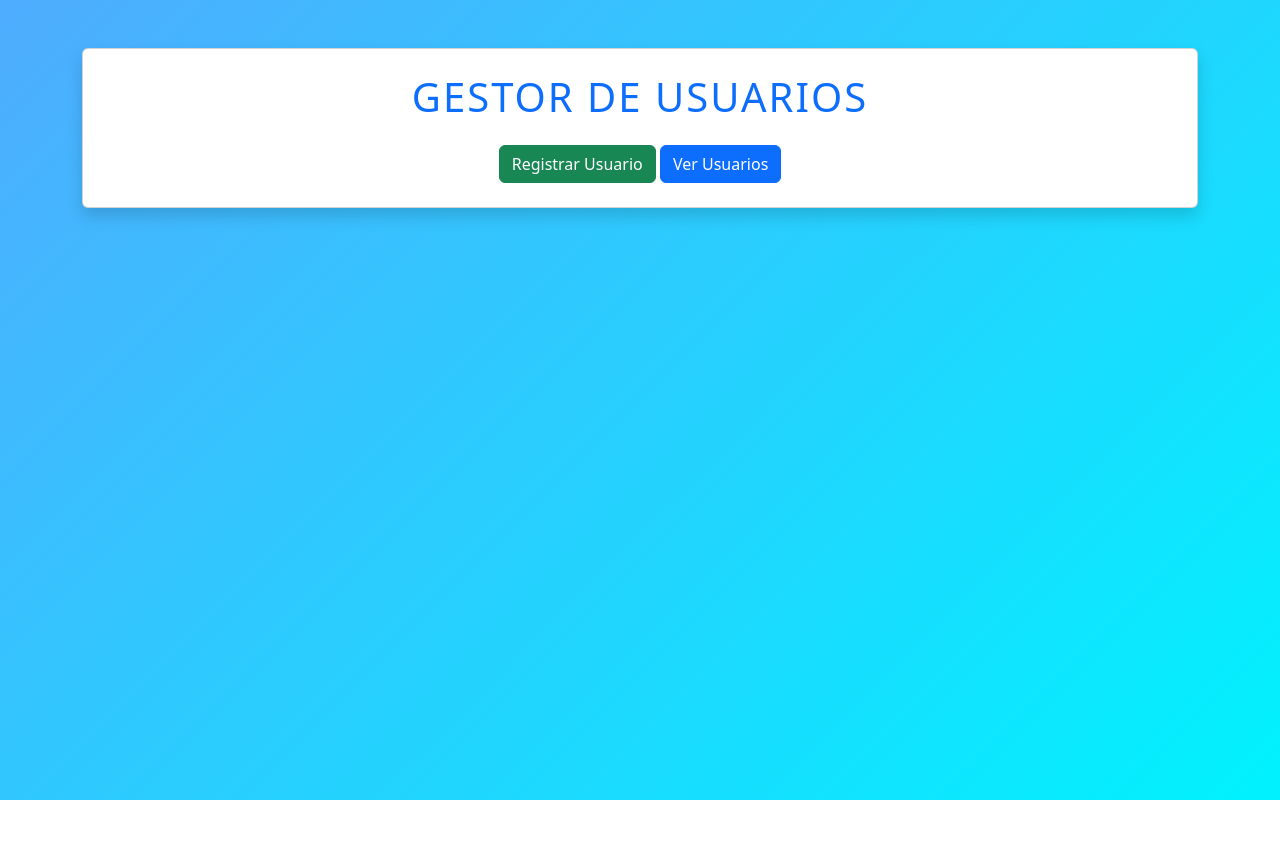
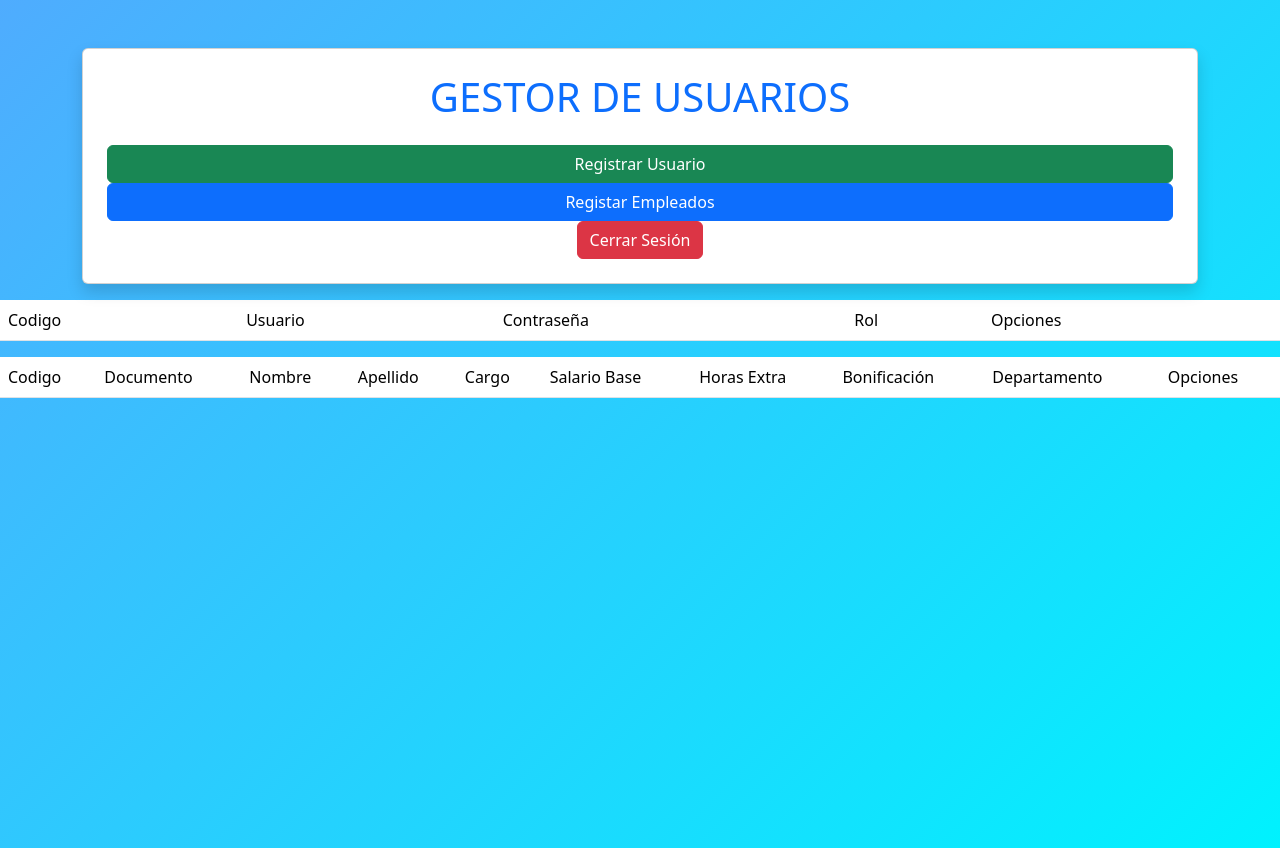
Before and after one commit to Juanbix17/GestorUsuarioDavid, a Flask app: page / in a window 1280 px wide. Before the commit the page ends 800 px from the top, so only its background shows below. Run offline with Flask 3, Linux system fonts and the light colour scheme.

Commit message:
Actualizacion de BD,Usuarios y Empleados

```diff
--- a/app.py
+++ b/app.py
@@ -22,21 +22,12 @@ def guardar_usuario():
 
     # SQL
     #============================================================================================
-    sql ="SELECT docuemple FROM usuarios WHERE docuemple = %s"
-
-    cursor.execute(sql,(documento,))
-    resultado = cursor.fetchone()
-
-    if resultado:
-         print("El documento ya esta registrado")
-    else:
-        sql = """INSERT INTO usuarios(usuario, password, rol, docuemple)VALUES(%s, %s, %s, %s)"""
-        datos = (usuario, password, rolusu, documento)
-        cursor.execute(sql, datos)
-        con.commit()
-        print("Usuario registrado Correctamente")
-      #============================================================================================
-    return redirect('/')
+    sql = """INSERT INTO usuarios(usuario, password, rol, docuemple)VALUES(%s, %s, %s, %s)"""
+    datos = (usuario, password, rolusu, documento)
+    cursor.execute(sql, datos)
+    con.commit()
+    #============================================================================================
+    return "usuario guardado"
 
 if __name__ == '__main__':
     app.run(debug=True)
--- a/static/style.css
+++ b/static/style.css
@@ -1,24 +1,66 @@
-
 * {
     margin: 0;
     padding: 0;
     box-sizing: border-box;
 }
 
-
 body {
     font-family: Arial, Helvetica, sans-serif;
     background: linear-gradient(135deg, #4facfe, #00f2fe);
-    height: 100vh;
-    display: flex;
-    flex-direction: column;
-    align-items: center;
+    min-height: 100vh;
 }
 
-h1 {
-    margin-top: 40px;
-    color: #ffffff;
-    font-size: 2.5rem;
+.login-box {
+    background: #fff;
+    padding: 30px 20px;
+    border-radius: 10px;
+    box-shadow: 0 5px 15px rgba(0,0,0,0.2);
+    width: 350px;
     text-align: center;
-    letter-spacing: 2px;
 }
+
+.login-box h2 {
+    margin-bottom: 25px;
+    color: #333;
+    font-size: 2rem;
+}
+
+.form-inputs input {
+    width: 100%;
+    padding: 12px;
+    margin-bottom: 15px;
+    border: 1px solid #ccc;
+    border-radius: 6px;
+    font-size: 1rem;
+}
+
+.form-inputs input:focus {
+    border-color: #4facfe;
+    outline: none;
+}
+
+button {
+    width: 100%;
+    padding: 12px 0;
+    background: #4facfe;
+    color: #fff;
+    border: none;
+    border-radius: 6px;
+    font-size: 1rem;
+    cursor: pointer;
+}
+
+button:hover {
+    background: #00f2fe;
+}
+
+.forgot-password {
+    display: block;
+    margin-top: 10px;
+    color: #4facfe;
+    text-decoration: none;
+}
+
+.forgot-password:hover {
+    color: #00f2fe;
+}
--- /dev/null
+++ b/templates/empleados.html
@@ -0,0 +1,70 @@
+<div class="modal fade" id="Modalemple">
+    <div class="modal-dialog">
+        <div class="modal-content">
+
+            <div class="modal-header">
+                <h4 class="modal-title">Registrar Empleado</h4>
+                <button type="button" class="btn-close" data-bs-dismiss="modal"></button>
+            </div>
+
+            <div class="modal-body">
+                <form method="POST" action="{{url_for('guardar_empleado')}}">
+
+                    <div class="mb-3">
+                        <label>Documento: </label>
+                        <input type="int" class="form-control" name="txtdocumento">
+                    </div>
+
+                    <div class="mb-3">
+                        <label>Nombre: </label>
+                        <input type="text" class="form-control" name="txtnombre">
+                    </div>
+
+                    <div class="mb-3">
+                        <label>Apellido: </label>
+                        <input type="text" class="form-control" name="txtapellido">
+                    </div>
+
+                    <div class="mb-3">
+                        <label>Cargo: </label>
+                        <input type="text" class="form-control" name="txtcargo">
+                    </div>
+
+                    <div class="mb-3">
+                        <label>Departamento</label>
+                        <select class="form-select" name="txtdepartamento">
+                            <option value="">Seleccione</option>
+                            <option value="1">Sistemas</option>
+                            <option value="2">Cafeteria</option>
+                            <option value="3">Contabilidad</option>
+                            <option value="4">Recursos Humanos</option>
+                        </select>
+                    </div>
+
+                    <div class="mb-3">
+                        <label>Horas Extra: </label>
+                        <input type="int" class="form-control" name="txthorasextra">
+                    </div>
+
+                    <div class="mb-3">
+                        <label>Bonificación: </label>
+                        <input type="int" class="form-control" name="txtbonificacion">
+                    </div>
+
+
+                    <div class="modal-footer">
+                        <button type="submit" class="btn btn-success">
+                            Registrar
+                        </button>
+
+                        <button type="button" class="btn btn-danger" data-bs-dismiss="modal">
+                            Cancelar
+                        </button>
+                    </div>
+
+                </form>
+            </div>
+
+        </div>
+    </div>
+</div>
--- a/templates/index.html
+++ b/templates/index.html
@@ -22,15 +22,80 @@
                 Registrar Usuario
             </button>
 
-            <button class="btn btn-primary">
-                Ver Usuarios
+            <button class="btn btn-primary" data-bs-toggle="modal" data-bs-target="#Modalemple">
+                Registar Empleados
             </button>
+            <a href="{{ url_for('salir') }}" class="btn btn-danger">
+                Cerrar Sesión
+            </a>
         </div>
 
     </div>
 </div>
 
 {% include 'registrarusu.html' %}
+{% include 'empleados.html' %}
+<!-- Tabla de usuarios -->
+    <table class="table table-striped mt-3">
+      <thead class="table-blue">
+         <tr>
+            <td>Codigo</td>
+            <td>Usuario</td>
+            <td>Contraseña</td>
+            <td>Rol</td>
+            <td>Opciones</td>
+         </tr>
+      </thead>
+        <tbody>
+          {% for u in user %}
+            <tr>
+                <td>{{ u[0] }}</td>
+                <td>{{ u[1] }}</td>
+                <td>{{ u[2] }}</td>
+                <td>{{ u[3] }}</td>
+                <td>
+                    <a class="btn btn-warning">Editar</a>
+                    <a href="{{ url_for('eliminarusu', id=u[0]) }}" class="btn btn-danger"onclick="return confirm('¿Seguro que desea eliminar ese usuario?')">Eliminar</a>
+                </tr>
+        {% endfor %}
+        </tbody>
+    </table>
+
+<!-- Tabla de empleados -->
+    <table class="table table-striped mt-3">
+      <thead class="table-blue">
+         <tr>
+            <td>Codigo</td>
+            <td>Documento</td>
+            <td>Nombre</td>
+            <td>Apellido</td>
+            <td>Cargo</td>
+            <td>Salario Base</td>
+            <td>Horas Extra</td>
+            <td>Bonificación</td>
+            <td>Departamento</td>
+            <td>Opciones</td>
+         </tr>
+      </thead>
+        <tbody>
+          {% for e in empleados %}
+            <tr>
+                <td>{{ e[0] }}</td>
+                <td>{{ e[1] }}</td>
+                <td>{{ e[2] }}</td>
+                <td>{{ e[3] }}</td>
+                <td>{{ e[4] }}</td>
+                <td>{{ e[5] }}</td>
+                <td>{{ e[6] }}</td>
+                <td>{{ e[7] }}</td>
+                <td>{{ e[8] }}</td>
+                <td>
+                    <a class="btn btn-warning">Editar</a>
+                    <a href="{{ url_for('eliminaremp', id=e[0]) }}" class="btn btn-danger"onclick="return confirm('¿Seguro que desea eliminar ese empleado?')">Eliminar</a>
+            </tr>
+          {% endfor %}
+        </tbody>
+    </table>
 
 </body>
 </html>
```
Also changed, not shown: apps.py (+123 -9 lines), templates/login.html (+10 -14 lines).
